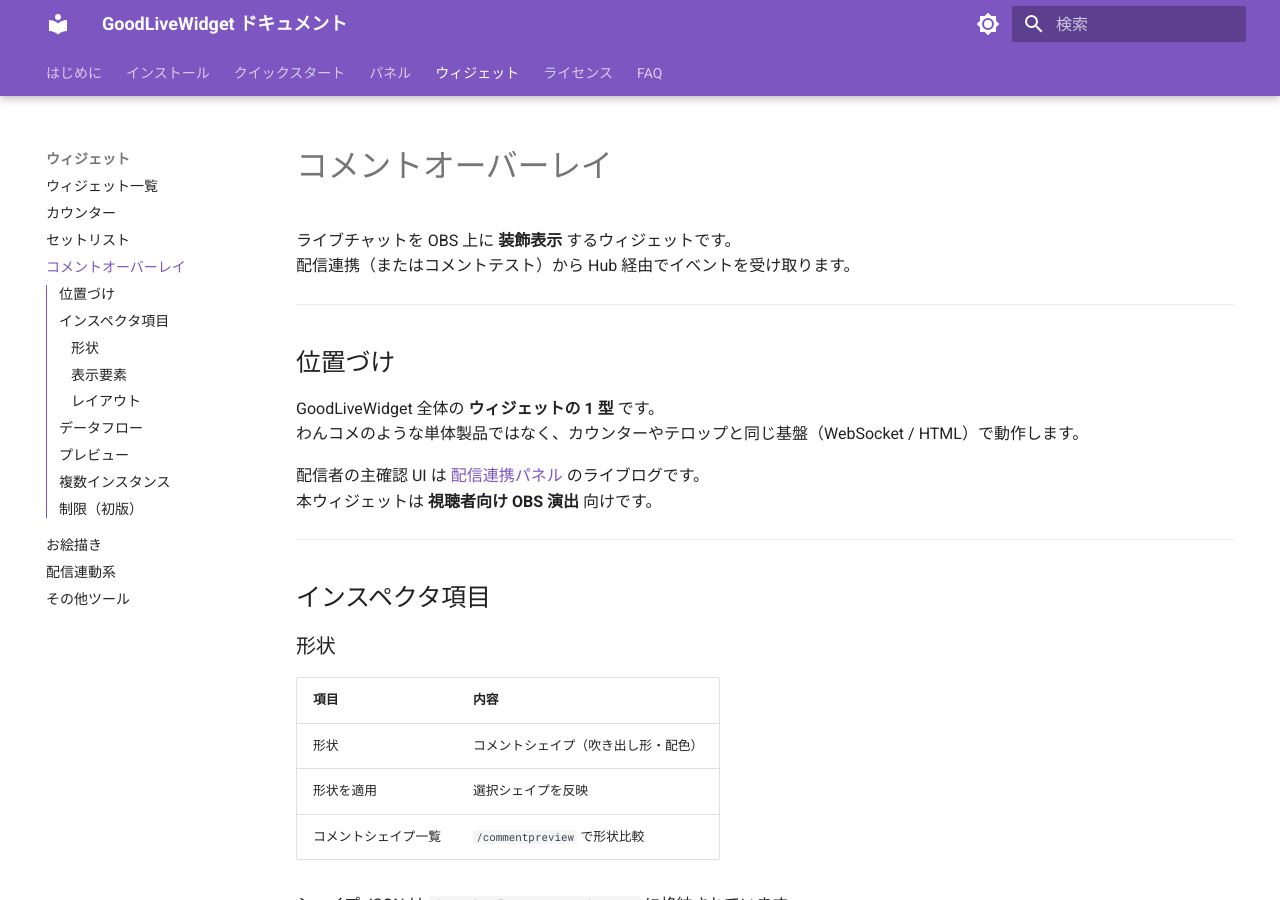
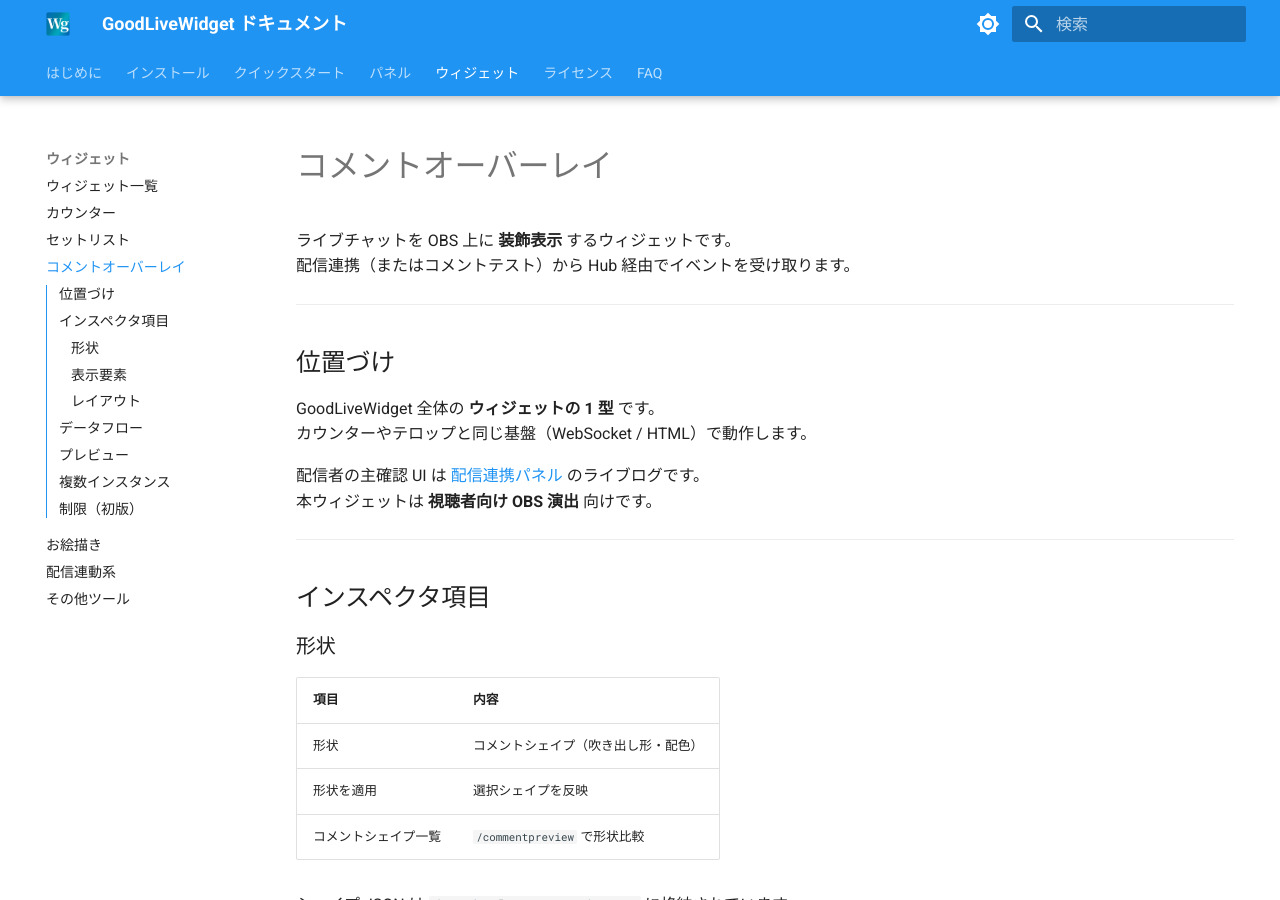
Before and after one commit to zainnstar/GoodLiveWidget_Document, an MkDocs documentation site: the page built from docs/widgets/comment-overlay.md, in a window 1280 px wide and 900 px high. Built offline with MkDocs 1.6.1 and Material for MkDocs 9.7.7, drawn with Linux system fonts in a browser that asks for light colours.

Commit message:
Apply blue theme, site icon, and remove third-party product reference.
Co-authored-by: Cursor <cursoragent@cursor.com>

```diff
--- a/docs/widgets/comment-overlay.md
+++ b/docs/widgets/comment-overlay.md
@@ -8,7 +8,7 @@
 ## 位置づけ
 
 GoodLiveWidget 全体の **ウィジェットの 1 型** です。
-わんコメのような単体製品ではなく、カウンターやテロップと同じ基盤（WebSocket / HTML）で動作します。
+カウンターやテロップと同じ基盤（WebSocket / HTML）で動作します。
 
 配信者の主確認 UI は [配信連携パネル](../panels/streaming-integration.md) のライブログです。
 本ウィジェットは **視聴者向け OBS 演出** 向けです。
--- a/mkdocs.yml
+++ b/mkdocs.yml
@@ -6,16 +6,18 @@ copyright: Copyright &copy; 2026 稲峰幸助 Inamine Kosuke - GoodLuckLab
 theme:
   name: material
   language: ja
+  logo: img/GLWidget_Icon.png
+  favicon: img/GLWidget_Icon.png
   palette:
   - scheme: default
-    primary: deep purple
-    accent: purple
+    primary: blue
+    accent: light-blue
     toggle:
       icon: material/brightness-7
       name: ダークモードに切り替え
   - scheme: slate
-    primary: deep purple
-    accent: purple
+    primary: blue
+    accent: light-blue
     toggle:
       icon: material/brightness-4
       name: ライトモードに切り替え
```
Also changed, not shown: docs/img/GLWidget_Icon.png (added).
